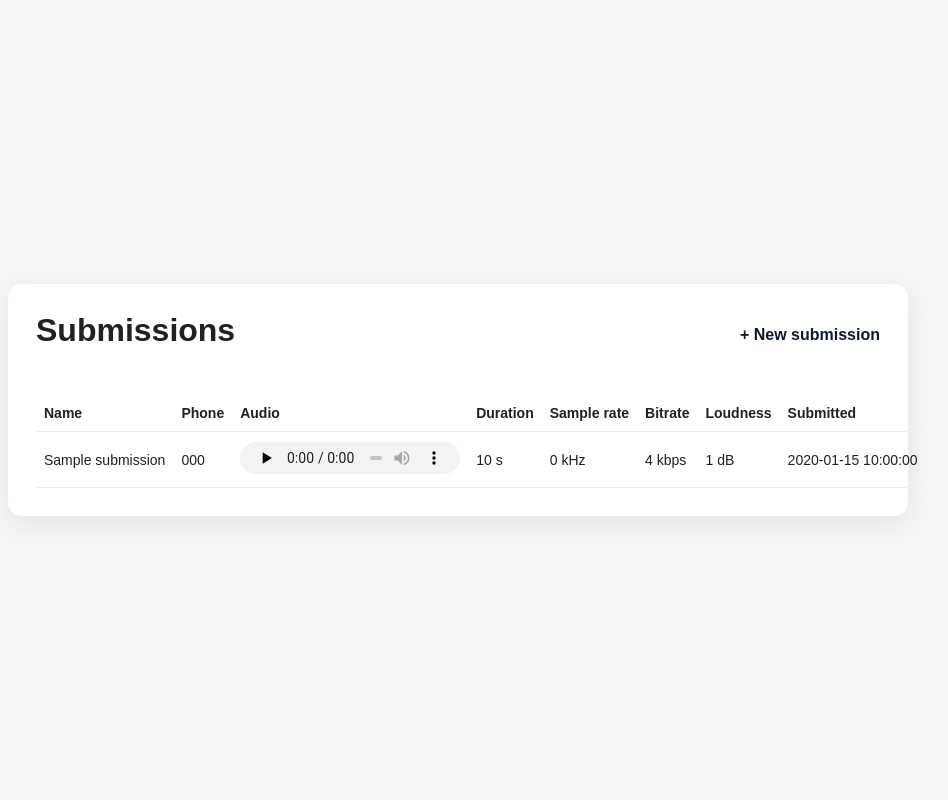
After one commit to yaseen-ahmad01/Audio-quality-project-, a Flask app: page /submissions in a window 1280 px wide. The commit adds this page. Shown: the whole page, without its empty margins (182-1130 px from the left). Run offline with Flask 3, Linux system fonts and the light colour scheme; tables that the repository leaves empty hold one stand-in row (values such as "Sample post").

Commit message:
added view submitted audio list and updated project files

```diff
--- a/app.py
+++ b/app.py
@@ -146,6 +146,11 @@ def index():
     return render_template("index.html")
 
 
+@app.route("/submissions")
+def submissions_page():
+    return render_template("submissions.html")
+
+
 @app.post("/api/submissions")
 def create_submission():
     name = request.form.get("name", "").strip()
@@ -196,7 +201,7 @@ def create_submission():
 def list_submissions():
     conn = get_db()
     rows = conn.execute("""
-        SELECT id, name, phone, original_filename, created_at,
+        SELECT id, name, phone, original_filename, stored_filename, created_at,
                duration_seconds, sample_rate_hz, bitrate_kbps, loudness_db
         FROM submissions
         ORDER BY id DESC
--- /dev/null
+++ b/nixpacks.toml
@@ -0,0 +1,2 @@
+[phases.setup]
+aptPkgs = ["ffmpeg"]
--- a/requirements.txt
+++ b/requirements.txt
@@ -1,2 +1,3 @@
 Flask>=3.0,<4.0
 Werkzeug>=3.0,<4.0
+gunicorn>=22.0,<23.0
--- /dev/null
+++ b/static/submissions.css
@@ -0,0 +1,39 @@
+.list-card {
+    width: min(96%, 900px);
+    margin: 40px auto;
+    background: white;
+    padding: 28px;
+    border-radius: 14px;
+    box-shadow: 0 8px 30px rgba(0,0,0,.08);
+}
+
+.list-header {
+    display: flex;
+    align-items: center;
+    justify-content: space-between;
+    margin-bottom: 16px;
+}
+
+.back-link {
+    color: #111827;
+    text-decoration: none;
+    font-weight: 600;
+}
+
+table {
+    width: 100%;
+    border-collapse: collapse;
+    font-size: 14px;
+}
+
+th, td {
+    text-align: left;
+    padding: 10px 8px;
+    border-bottom: 1px solid #eee;
+    white-space: nowrap;
+}
+
+audio {
+    height: 32px;
+    max-width: 220px;
+}
--- /dev/null
+++ b/static/submissions.js
@@ -0,0 +1,72 @@
+const statusBox = document.getElementById("status");
+const tableWrap = document.getElementById("tableWrap");
+
+function fmt(value, suffix) {
+    if (value === null || value === undefined) return "—";
+    return `${value}${suffix || ""}`;
+}
+
+async function loadSubmissions() {
+    statusBox.textContent = "Loading...";
+
+    try {
+        const response = await fetch("/api/submissions");
+        if (!response.ok) throw new Error("Failed to load submissions.");
+        const rows = await response.json();
+
+        if (rows.length === 0) {
+            statusBox.textContent = "No submissions yet.";
+            tableWrap.innerHTML = "";
+            return;
+        }
+
+        statusBox.textContent = "";
+
+        const table = document.createElement("table");
+        table.innerHTML = `
+            <thead>
+                <tr>
+                    <th>Name</th>
+                    <th>Phone</th>
+                    <th>Audio</th>
+                    <th>Duration</th>
+                    <th>Sample rate</th>
+                    <th>Bitrate</th>
+                    <th>Loudness</th>
+                    <th>Submitted</th>
+                </tr>
+            </thead>
+            <tbody></tbody>
+        `;
+
+        const tbody = table.querySelector("tbody");
+
+        rows.forEach((row) => {
+            const tr = document.createElement("tr");
+
+            const audioCell = row.stored_filename
+                ? `<audio controls preload="none" src="/uploads/${row.stored_filename}"></audio>`
+                : "—";
+
+            tr.innerHTML = `
+                <td>${row.name}</td>
+                <td>${row.phone}</td>
+                <td>${audioCell}</td>
+                <td>${fmt(row.duration_seconds, " s")}</td>
+                <td>${fmt(row.sample_rate_khz, " kHz")}</td>
+                <td>${fmt(row.bitrate_kbps, " kbps")}</td>
+                <td>${fmt(row.loudness_db, " dB")}</td>
+                <td>${row.created_at}</td>
+            `;
+
+            tbody.appendChild(tr);
+        });
+
+        tableWrap.innerHTML = "";
+        tableWrap.appendChild(table);
+    } catch (error) {
+        statusBox.textContent = error.message;
+    }
+}
+
+loadSubmissions();
--- a/templates/index.html
+++ b/templates/index.html
@@ -43,6 +43,9 @@
       </form>
 
       <div id="status" class="status"></div>
+      <p style="text-align:center; margin-top:14px;">
+        <a href="/submissions">View all submissions</a>
+      </p>
     </main>
 
     <script src="/static/app.js"></script>
--- /dev/null
+++ b/templates/submissions.html
@@ -0,0 +1,23 @@
+<!doctype html>
+<html lang="en">
+  <head>
+    <meta charset="UTF-8" />
+    <meta name="viewport" content="width=device-width, initial-scale=1.0" />
+    <title>Submissions</title>
+    <link rel="stylesheet" href="/static/style.css" />
+    <link rel="stylesheet" href="/static/submissions.css" />
+  </head>
+  <body>
+    <main class="list-card">
+      <div class="list-header">
+        <h1>Submissions</h1>
+        <a href="/" class="back-link">+ New submission</a>
+      </div>
+
+      <div id="status" class="status"></div>
+      <div id="tableWrap"></div>
+    </main>
+
+    <script src="/static/submissions.js"></script>
+  </body>
+</html>
```
Also changed, not shown: README.md, audio_projects.db (deleted), 2 other files.
